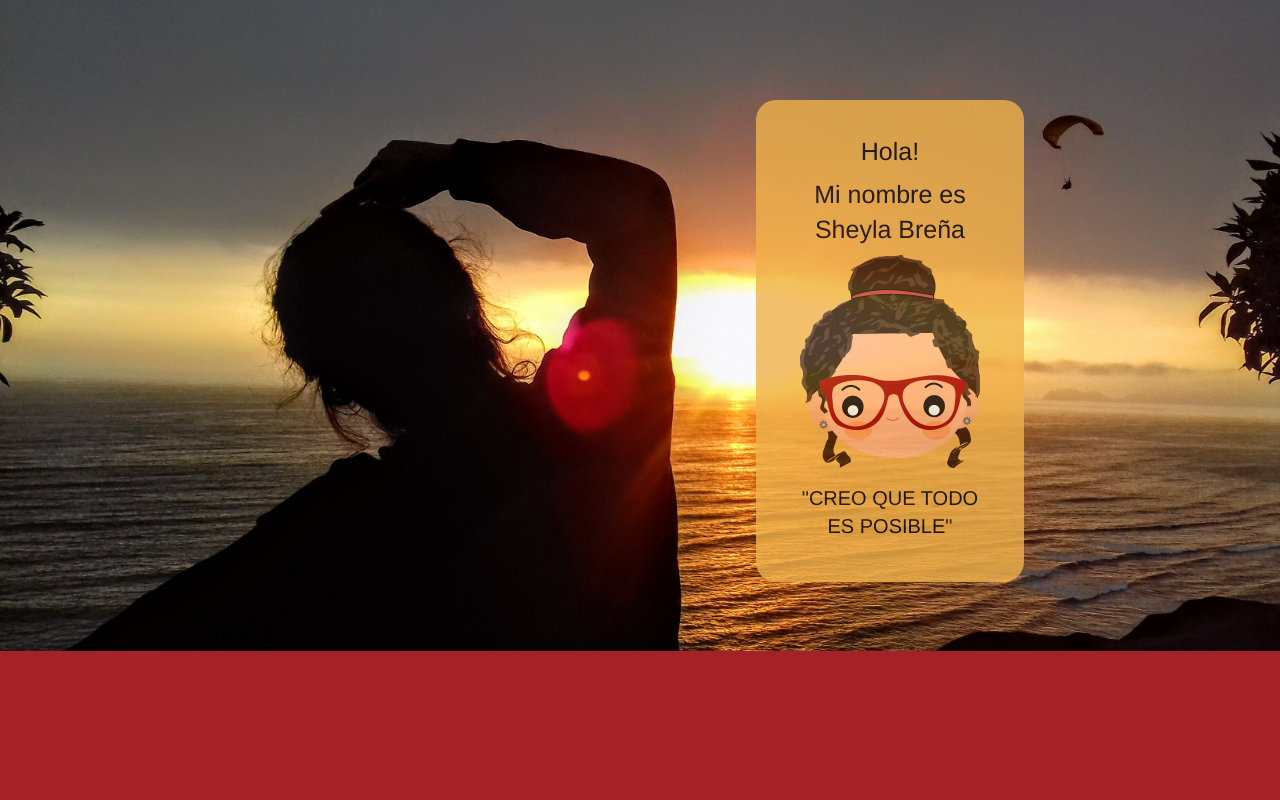
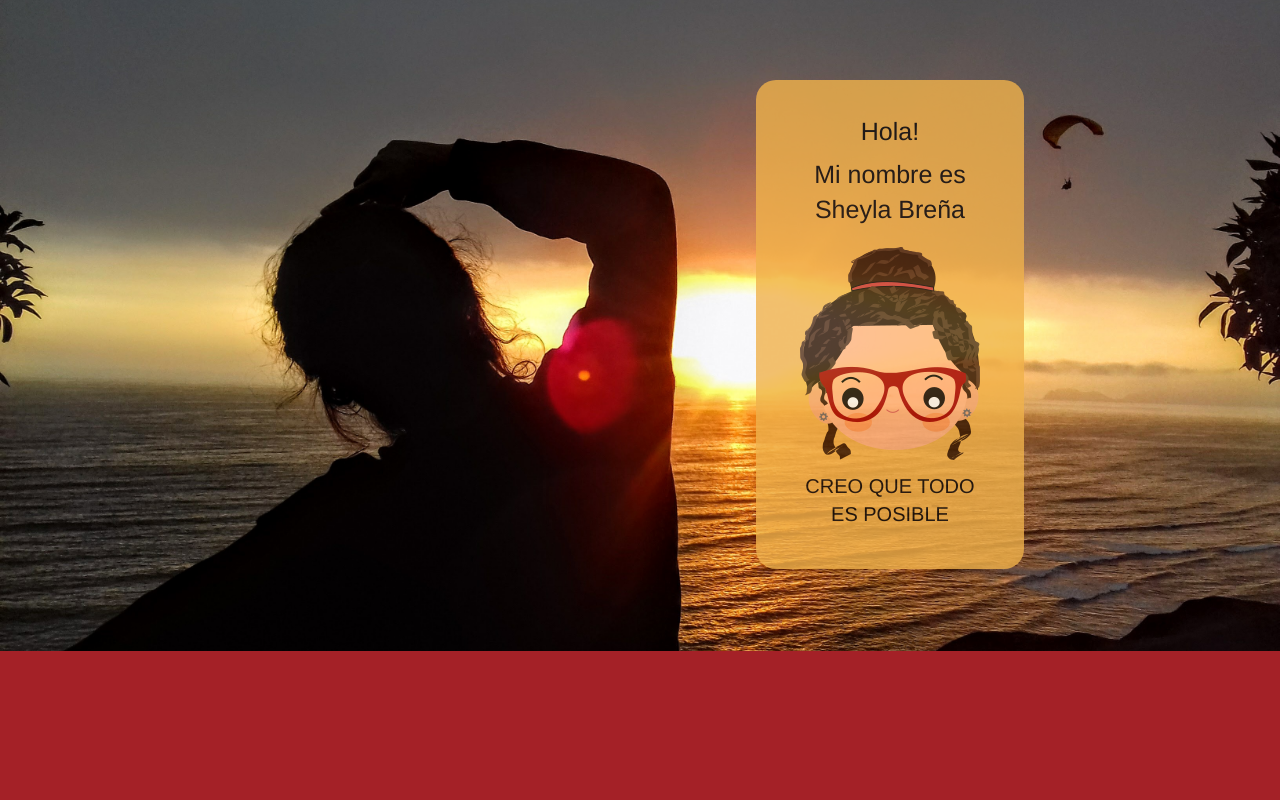
Before and after one commit to sheylabre/sheylabrena, a plain HTML site: page index.html in a window 1280 px wide. Shown: the top 800 px of the page. Drawn offline with Linux system fonts and the light colour scheme.

Commit message:
version0.0.3.1

```diff
--- a/index.html
+++ b/index.html
@@ -15,12 +15,15 @@
                     <h4>Hola!</h4>
                     <h4> Mi nombre es <br> Sheyla Breña </h4>
                     <img class="head_me" src="img/head_me.png" alt="Draw of me">
-                    <h5 >"CREO QUE TODO ES POSIBLE"</h5>
+                    <h5 class="h5">CREO QUE TODO ES POSIBLE</h5>
                 </div>
             </div>
         </div>
     </section>
     <section class="background_me">
+
+    </section>
+    <section class="progreso">
 
     </section>
     <section class=" expanded row ">
--- a/main.css
+++ b/main.css
@@ -13,15 +13,21 @@
     width: 40%;
     text-align: center;
     padding: 5%;
-    margin: 15% 0 0 30%;
+    margin: 12% 0 0 30%;
     opacity: 0.8;
 }
 .head_me{
-    margin: 0 0 8% 0 ;
+    margin: 6% 0   ;
 }
+
 
 .background_me{
     background-color: #A42127;
+    height: 500px;
+}
+
+.progreso{
+    background-color:#E0C45C ;
     height: 500px;
 }
 
```
